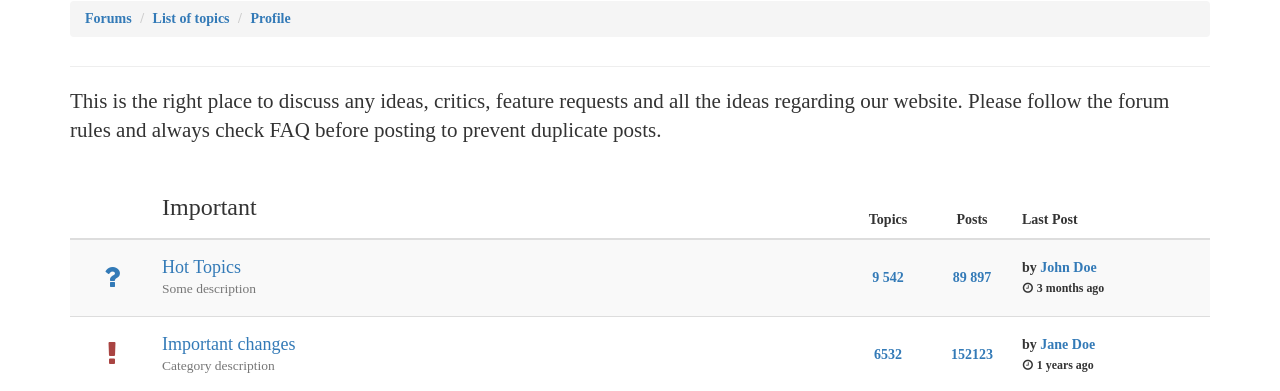
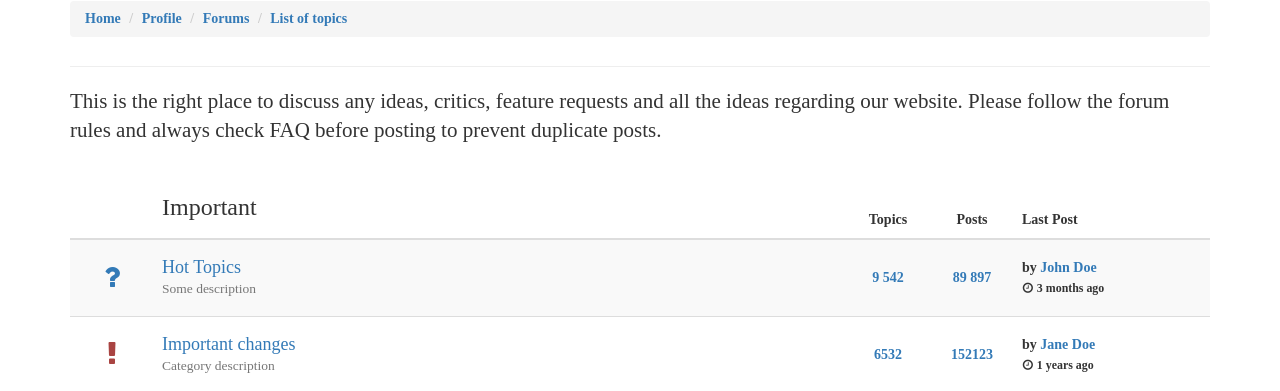
Before and after one commit to sxio/Alpukat, a CodeIgniter app: page /Avocado/forum in a window 1280 px wide. Shown: the part 59-450 px from the top of the page. Run offline with CodeIgniter, Linux system fonts and the light colour scheme; data that the repository does not hold is empty; some web fonts are replaced.

Commit message:
Tambahkan home

```diff
--- a/application/views/forum/forumnav.php
+++ b/application/views/forum/forumnav.php
@@ -2,8 +2,9 @@
 
 <div class="page-header">
 	<ol class="breadcrumb">
+	  <li><a href="<?php echo base_url('forum/forumhome'); ?>" >Home</a></li>
+	  <li><a href="<?php echo base_url('forum/dashboard'); ?>" >Profile</a></li>
 	  <li><a href="<?php echo base_url('forum/forumdetail'); ?>" >Forums</a></li>
 	  <li><a href="<?php echo base_url('forum/forumdetail'); ?>" >List of topics</a></li>
-	  <li><a href="<?php echo base_url('forum/dashboard'); ?>" >Profile</a></li>
 	</ol>
 </div>
```
